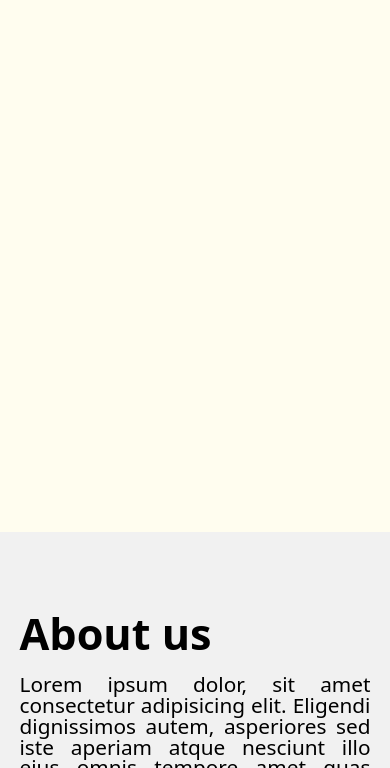
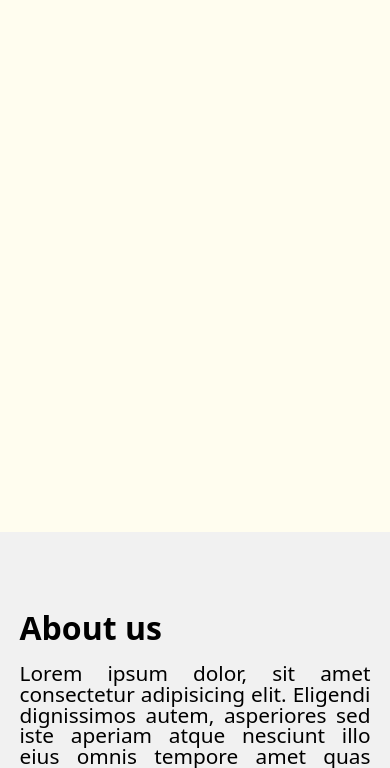
Before and after one commit to ortizjoaquin/bp-consultant, a website: page src/public/index.html in a window 390 px wide. Shown: the part 312-1080 px from the top of the page. Drawn offline with Linux system fonts and the light colour scheme.

Commit message:
keep fixing responsive bugs

```diff
--- a/src/public/css/index.css
+++ b/src/public/css/index.css
@@ -15,13 +15,13 @@
 
 .section__home-title {
   display: inline-block;
-  font-size: 2.7rem;
-  margin: 5% 0 0 5%;
+  font-size: 2rem;
+  padding: 5% 0 0 5%;
 }
 
 .section__home-body {
   width: auto;
-  margin: 5%;
+  padding: 5%;
 }
 
 .section__home-body-txt {
```
